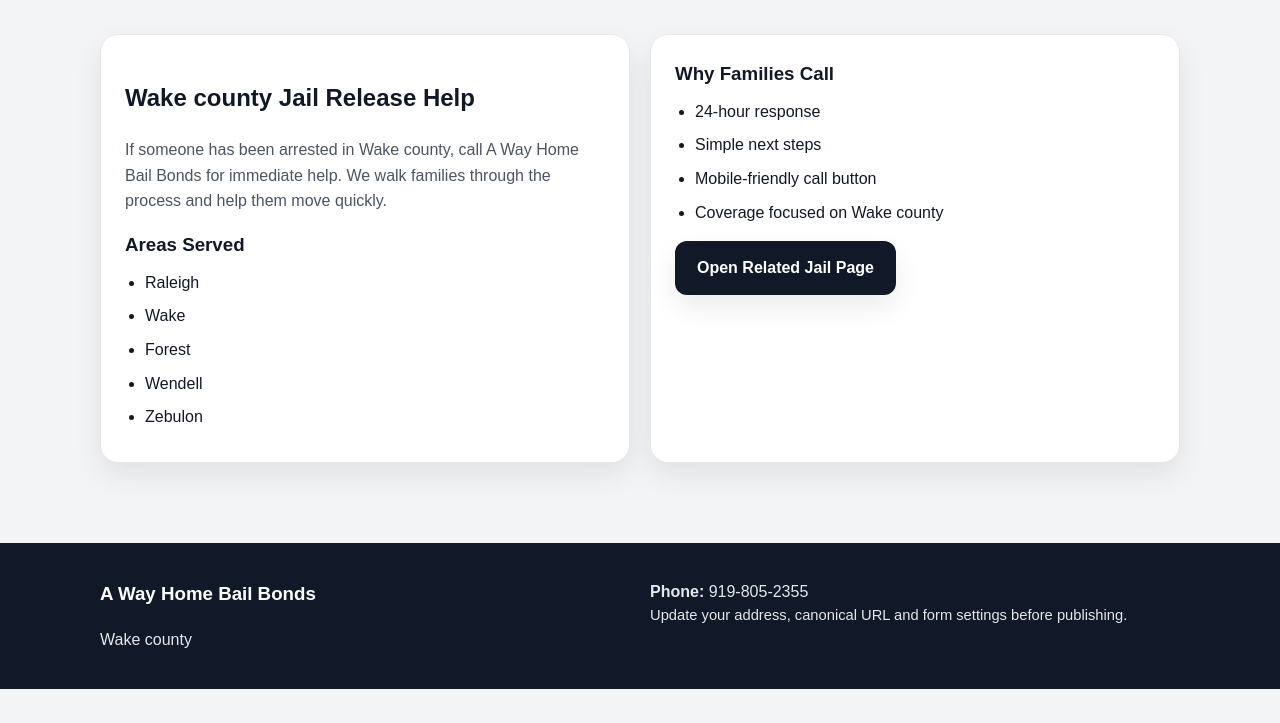
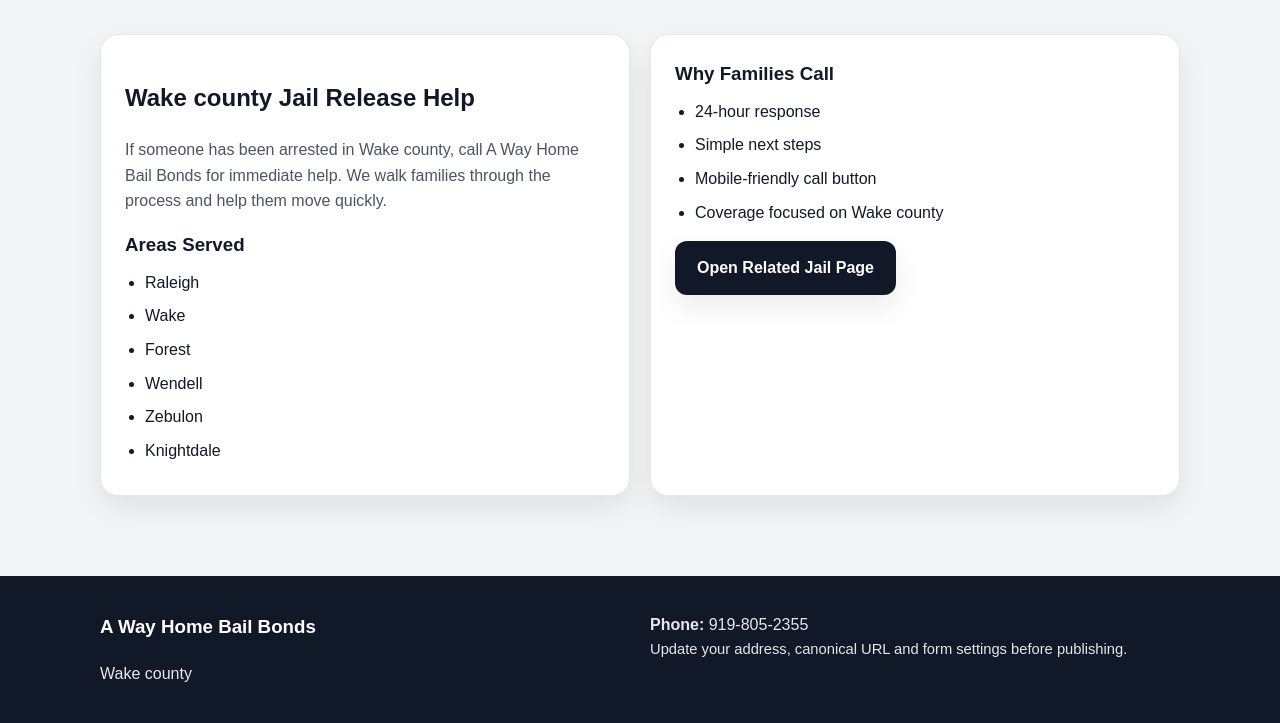
Before and after one commit to ekeenyn/bail-agent, a plain HTML site: page wake-county-bail-bonds.html in a window 1280 px wide. Shown: the part 567-1290 px from the top of the page. Before the commit the page ends 1256 px from the top, so only its background shows below. Drawn offline with Linux system fonts and the light colour scheme.

Commit message:
Update wake-county-bail-bonds.html
added knightdale

```diff
--- a/wake-county-bail-bonds.html
+++ b/wake-county-bail-bonds.html
@@ -43,6 +43,7 @@
 <li>Forest</li>
 <li>Wendell</li>
 <li>Zebulon</li>
+<li>Knightdale</li>
         </ul>
       </div>
       <div class="card">
```
